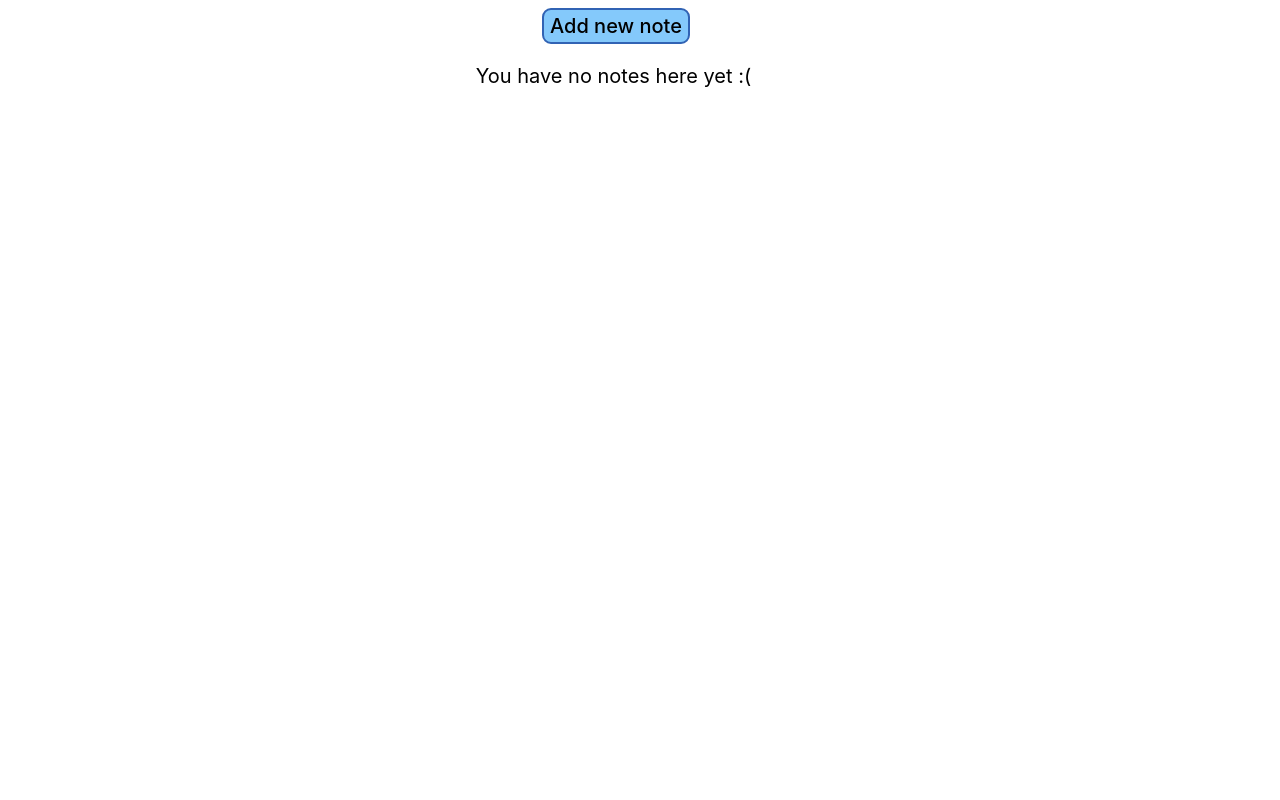
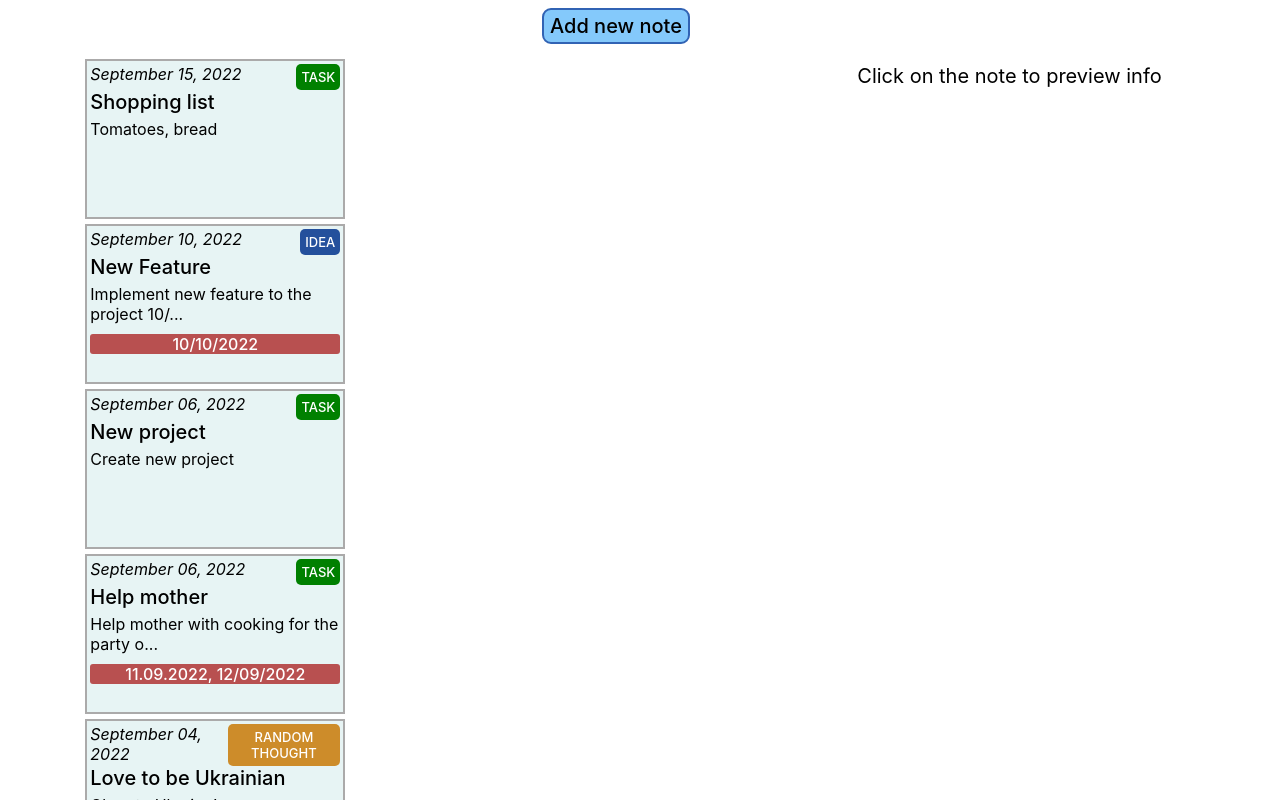
Before and after one commit to plntry/notesapp-react-redux-ts, a React (Create React App) app: page / in a window 1280 px wide. Shown: the top 800 px of the page. Built offline with nearby package versions, Linux system fonts and the light colour scheme.

Commit message:
Added categories, dates & new styles

```diff
--- a/src/App.tsx
+++ b/src/App.tsx
@@ -5,11 +5,16 @@ import { useDispatch, useSelector } from 'react-redux';
 import { fetchNotes } from './redux/actions/noteListActions';
 import { CreateNewNote } from './components/notes-components/CreateNewNote';
 import MainPage from './components/pages/MainPage';
+import { notes } from './data/notes';
 
 const App: React.FC = () => {
   const dispatch = useDispatch();
 
   const notesList = useSelector((state: AppState) => state.notesList);
+
+  useEffect(() => {
+    localStorage.setItem('notes', JSON.stringify(notes));
+  }, [])
 
   useEffect(() => {
     const notes = JSON.parse(localStorage.getItem('notes') || '[]');
--- a/src/components/notes-components/CreateNewNote.tsx
+++ b/src/components/notes-components/CreateNewNote.tsx
@@ -2,7 +2,7 @@ import { useSelector } from 'react-redux';
 import { useDispatch } from 'react-redux';
 import { useNavigate, useLocation, Link } from 'react-router-dom';
 import { updateNote, addNewNote, setEditStatus } from '../../redux/actions/noteListActions';
-import { setNewNoteContent, setNewNoteTitle } from '../../redux/actions/noteFieldsActions';
+import { setNewNoteContent, setNewNoteTitle, setNewNoteCategory } from '../../redux/actions/noteFieldsActions';
 
 export const CreateNewNote: React.FC = () => {
     const dispatch = useDispatch();
@@ -11,7 +11,7 @@ export const CreateNewNote: React.FC = () => {
 
     const notesList = useSelector((state: AppState) => state.notesList);
 
-    const { title, content } = useSelector((state: AppState) => state.noteFields)
+    const { title, content, category } = useSelector((state: AppState) => state.noteFields)
 
     const isEdit = useSelector((state: AppState) => state.isEdit);
 
@@ -26,10 +26,11 @@ export const CreateNewNote: React.FC = () => {
             ...note,
             title,
             content,
+            category,
           };
           dispatch(updateNote(updatedNote));
         } else {
-          dispatch(addNewNote({ title, content }));
+          dispatch(addNewNote({ title, content, category }));
         }
         navigate("/");
     }
@@ -37,28 +38,30 @@ export const CreateNewNote: React.FC = () => {
     const handleFormCancel = () => {
         dispatch(setNewNoteContent(''));
         dispatch(setNewNoteTitle(''));
+        dispatch(setNewNoteCategory('Task'));
         dispatch(setEditStatus(false));
     }
 
     return (
+      <div className='open-form-btn-container'>
         <form
-          className=""
+        className="create-note-form"
         onSubmit={(event) => handleFormSubmit(event)}
         >
-
+          <label>Note's name:</label>
           <input
             type="text"
-          className=""
+            name='title'
+            className="create-note-form-elements"
             placeholder="Enter note's name here"
             value={title}
             onChange={(e) => dispatch(setNewNoteTitle(e.target.value))}
             required
             minLength={3}
           />
-
-        <div className="">
+          <label>Note's content:</label>
           <textarea
-            className=""
+            className="create-note-form-elements"
             id="noteTextarea"
             rows={4}
             value={content}
@@ -66,21 +69,29 @@ export const CreateNewNote: React.FC = () => {
             placeholder="Enter content here"
             required
           />
-        </div>
-
-        <div className="">
-          <button className="" type="submit">
+          <label>Note's category:</label>
+          <select
+            className='create-note-form-elements'
+            value={category}
+            onChange={(e) => dispatch(setNewNoteCategory(e.target.value))}
+            required
+          >
+            <option defaultValue='Task'>Task</option>
+            <option value="Random Thought">Random Thought</option>
+            <option value="Idea">Idea</option>
+          </select>
+          <button className="edit-note-btn" type="submit">
             Submit
           </button>
           <Link
             to="/"
-            className=""
+            className="delete-note-btn"
             onClick={handleFormCancel}
           >
             Cancel
           </Link>
+        </form>
       </div>
-      </form>
     )
 }
 
--- a/src/components/notes-components/Note.tsx
+++ b/src/components/notes-components/Note.tsx
@@ -2,8 +2,9 @@ import React from "react";
 import { useNavigate } from "react-router-dom";
 import { useDispatch, useSelector } from "react-redux";
 import { setNotePreviewId } from "../../redux/actions/noteFieldsActions";
+import { regexp } from "../../constants/constants";
 
-const Note: React.FC<INote> = ({ content, title, date, id }) => {
+const Note: React.FC<INote> = ({ content, title, category, date, id }) => {
   const notePreviewId = useSelector((state: AppState) => state.notePreviewId);
   const navigate = useNavigate();
   const dispatch = useDispatch();
@@ -21,25 +22,35 @@ const Note: React.FC<INote> = ({ content, title, date, id }) => {
       year:"numeric"
     })
 
-  const slicedNoteText =
+  let dateMatch = Array.from(content.matchAll(regexp)).join(', ');
+
+  const slicedContent =
   content.length > 40 ? content.slice(0, 40).concat("...") : content;
 
-  let styledNote = "note-item";
+  let previewNoteStyle = 'note-item';
 
   if (notePreviewId === id) {
-    styledNote += " note-active";
+    previewNoteStyle += ' note-active';
+  }
+
+  let categoryStyle = 'note-category';
+
+  if (category === 'Idea') {
+    categoryStyle += ' note-idea';
+  } else if (category === 'Random Thought') {
+    categoryStyle += ' note-random-thought';
   }
 
   return (
-    <div className={styledNote} onClick={handleNoteClick}>
+    <div className={previewNoteStyle} onClick={handleNoteClick}>
       <div className="flex-container">
-        <div>{configuratedDate}</div>
-        <div className="note-category">Task</div>
+        <div className="note-date">{configuratedDate}</div>
+        <div className={categoryStyle}>{category}</div>
       </div>
 
-      <div className="">{title}</div>
-      <div className="">{slicedNoteText}</div>
-      <small>{configuratedDate}</small>
+      <div className="note-title">{title}</div>
+      <div className="note-content">{slicedContent}</div>
+      <div className="note-dates">{dateMatch}</div>
     </div>
   );
 };
--- a/src/components/notes-components/NotePreview.tsx
+++ b/src/components/notes-components/NotePreview.tsx
@@ -1,8 +1,10 @@
 import React from "react";
 import { useSelector, useDispatch } from "react-redux";
 import { Link } from "react-router-dom";
-import { setNewNoteTitle, setNewNoteContent } from "../../redux/actions/noteFieldsActions";
+import { setNewNoteTitle, setNewNoteContent, setNewNoteCategory } from "../../redux/actions/noteFieldsActions";
 import { removeNote, setEditStatus } from "../../redux/actions/noteListActions";
+import { regexp } from "../../constants/constants";
+
 const NotePreview: React.FC = () => {
   const dispatch = useDispatch();
   const { notesList, notePreviewId } = useSelector((state: AppState) => state);
@@ -21,43 +23,47 @@ const NotePreview: React.FC = () => {
       <div className="open-form-btn-container">
         <p className="notes-message">Click on the note to preview info</p>
       </div>
-    );
+    )
   }
 
-  const { title, content, date } = notePreview;
+  const { title, content, category, date } = notePreview;
 
-  Date.parse(date);
-  const configuratedDate = date.toLocaleDateString("en", {
+  const configuratedDate = (new Date(date)).toLocaleDateString("en", {
     timeZone:"UTC",
     month:"long",
     day:"2-digit",
     year:"numeric"
-  });
+  })
+
+  let dateMatch = Array.from(content.matchAll(regexp)).join(', ');
 
   const onNoteEdit = () => {
     dispatch(setEditStatus(true));
     dispatch(setNewNoteTitle(title));
     dispatch(setNewNoteContent(content));
+    dispatch(setNewNoteCategory(category));
   }
 
   return (
     <div className="preview-note-item">
-      <h5 className="">{title}</h5>
-      <p className="">{content}</p>
-      <p className="">{configuratedDate}</p>
+      <div className="preview-point">Created: </div><div>{configuratedDate}</div>
+      <div className="preview-point">Name: </div><div className="">{title}</div>
+      <div className="preview-point">Content: </div><div className="">{content}</div>
+      <div className="preview-point">Category: </div><div className="">{category}</div>
+      <div className="preview-point">Dates: </div><div className="">{dateMatch}</div>
+      <Link
+        to={`/edit-note/${notePreview.id}`}
+        className="edit-note-btn"
+        onClick={() => onNoteEdit()}
+      >
+        Edit
+      </Link>
       <Link
         to="/"
-        className=""
+        className="delete-note-btn"
         onClick={() => dispatch(removeNote(notePreview.id))}
       >
         Delete
-      </Link>
-      <Link
-        to={`/edit-note/${notePreview.id}`}
-        className=""
-        onClick={() => onNoteEdit()}
-      >
-        Edit
       </Link>
     </div>
   );
--- a/src/components/notes-components/NotesList.tsx
+++ b/src/components/notes-components/NotesList.tsx
@@ -20,6 +20,7 @@ const NotesList: React.FC = () => {
             date={note.date}
             content={note.content}
             title={note.title}
+            category={note.category}
           />
         ))}
     </div>
--- /dev/null
+++ b/src/constants/constants.ts
@@ -0,0 +1 @@
+export const regexp = /[0-9]{1,2}[\-/ \.][0-9]{1,2}[\-/ \.][0-9]{4}/g;
--- /dev/null
+++ b/src/data/notes.ts
@@ -0,0 +1,50 @@
+export const notes = [{
+    title: "Shopping list",
+    content: "Tomatoes, bread",
+    category: 'Task',
+    id: 1673508832283,
+    date: "2022-09-15T13:47:12.283Z"
+},
+{
+    title: "New Feature",
+    content: "Implement new feature to the project 10/10/2022",
+    category: 'Idea',
+    id: 1673508832284,
+    date: "2022-09-10T13:47:12.283Z"
+},
+{
+    title: "New project",
+    content: "Create new project",
+    category: 'Task',
+    id: 1673508832285,
+    date: "2022-09-06T13:47:12.283Z"
+},
+{
+    title: "Help mother",
+    content: "Help mother with cooking for the party on 11.09.2022 and 12/09/2022",
+    category: 'Task',
+    id: 1673508832286,
+    date: "2022-09-06T13:47:12.283Z"
+},
+{
+    title: "Love to be Ukrainian",
+    content: "Glory to Ukraine!",
+    category: 'Random Thought',
+    id: 1673508832287,
+    date: "2022-09-04T13:47:12.283Z"
+},
+{
+    title: "Save Earth, save people",
+    content: "Take part in some events for supporting peace and happiness on our planet",
+    category: 'Idea',
+    id: 1673508832288,
+    date: "2022-09-03T13:47:12.283Z"
+},
+{
+    title: "Homework at the university",
+    content: "Doing my homework",
+    category: 'Task',
+    id: 1673508832289,
+    date: "2022-09-01T13:47:12.283Z"
+}
+]
--- a/src/index.css
+++ b/src/index.css
@@ -9,6 +9,11 @@ body {
   display: flex;
   flex-direction: column;
   align-items: center;
+}
+
+::selection {
+  color: white;
+  background-color: rgb(75, 163, 163);
 }
 
 .flex-container {
@@ -36,7 +41,6 @@ body {
 .open-form-btn:hover {
   background-color: #24509c;
   color: white;
-  transform: translateY(2px);
 }
 
 .notes-message {
@@ -56,24 +60,24 @@ body {
   display: flex;
   flex-flow: column wrap;
   gap: 5px;
-  margin: 25px;
-  left: 0;
-  /* position:fixed; */
-  /* justify-content: flex-start; */
+  margin: 15px;
+  margin-left: 15px;
+  margin-right: 40vw;
 }
 
 .note-item {
   background-color: rgb(231, 244, 244);
-  border-radius: 5px;
-  border: 2px solid rgb(212, 211, 211);
+  border: 2px solid rgb(171, 170, 170);
   width: 250px;
   height: 150px;
-  transition: 0.3s;
+  transition: transform .2s;
+  padding: 3px;
 }
 
 .note-item:hover {
   cursor: pointer;
   background-color: rgb(156, 216, 216);
+  transform: scale(1.1);
 }
 
 .note-category {
@@ -84,7 +88,40 @@ body {
   color: white;
   padding: 5px;
   border-radius: 5px;
-  margin: 4px 3px 3px 65px;
+  margin-left: auto;
+  text-align: center;
+}
+
+.note-date {
+  font-style: oblique;
+}
+
+.note-title {
+  font-weight: 500;
+  font-size: 20px;
+}
+
+.note-content {
+  margin-top: 5px;
+}
+
+.note-dates {
+  margin-top: 10px;
+  background-color: rgb(184, 80, 80);
+  color: white;
+  font-weight: 500;
+  border-radius: 3px;
+  text-align: center;
+}
+
+.note-idea {
+  background-color: #24509c;
+}
+
+.note-random-thought {
+  background-color: #cd8c2a;
+  padding-left: 0px;
+  padding-right: 0px;
 }
 
 .note-active {
@@ -93,13 +130,77 @@ body {
 }
 
 .preview-note-item {
+  position: fixed;
   display: flex;
   flex-direction: column;
+  padding: 3px;
   margin-top: 25px;
-  width: calc(35vw);
-  background-color: rgb(250, 248, 226);
-  border: 2px solid rgb(208, 220, 220);
-  border-radius: 5px;
-  height: 40vh;
+  margin-left: 60vw;
+  width: 35vw;
+  background-color: rgb(218, 248, 248);
+  border: 2px solid rgb(116, 156, 156);
+  height: auto;
   margin-right: 20px;
 }
+
+.preview-point {
+  font-weight: 500;
+  font-size: 17px;
+  background-color: rgb(156, 216, 216);
+}
+
+.delete-note-btn {
+  text-decoration: none;
+  font-size: 20px;
+  font-weight: 500;
+  text-align: center;
+  border-radius: 9px;
+  background-color: rgb(187, 16, 16);
+  color: white;
+  padding: 4px 6px;
+  border: 2px solid rgb(107, 31, 31);
+  cursor: pointer;
+  transition: all 0.2s ease;
+  margin-top: 3px;
+}
+
+.delete-note-btn:hover {
+  background-color: #9c2424;
+  color: white;
+}
+
+.edit-note-btn {
+  text-decoration: none;
+  font-size: 20px;
+  font-weight: 500;
+  text-align: center;
+  border-radius: 9px;
+  background-color: rgb(17, 153, 203);
+  color: white;
+  padding: 4px 6px;
+  border: 2px solid rgb(29, 95, 117);
+  cursor: pointer;
+  transition: all 0.2s ease;
+  margin-top: 3px;
+}
+
+.edit-note-btn:hover {
+  background-color: rgb(21, 119, 154);
+  color: white;
+}
+
+/* Create Note Form */
+.create-note-form {
+  display: flex;
+  flex-direction: column;
+  justify-content: center;
+  align-items: center;
+  background-color: rgb(218, 248, 248);
+  border: 2px solid rgb(116, 156, 156);
+  margin-top: 150px;
+  padding: 60px;
+}
+
+.create-note-form-elements {
+  margin-bottom: 25px;
+}
--- a/src/interfaces/INote.d.ts
+++ b/src/interfaces/INote.d.ts
@@ -3,5 +3,5 @@ interface INote {
     title: string;
     date: Date;
     content: string;
-
+    category: string;
   }
--- a/src/redux/actions/noteFieldsActions.ts
+++ b/src/redux/actions/noteFieldsActions.ts
@@ -8,6 +8,11 @@ export const setNewNoteContent = (content: string): Action => ({
     payload: content
 })
 
+export const setNewNoteCategory = (category: string): Action => ({
+    type: 'SET_NEW_NOTE_CATEGORY',
+    payload: category
+})
+
 export const setNotePreviewId = (id: number): Action => ({
     type: 'SET_NOTE_PREVIEW_ID',
     payload: id
--- a/src/redux/reducer.ts
+++ b/src/redux/reducer.ts
@@ -3,6 +3,7 @@ const initialState: AppState = {
     noteFields: {
         title: '',
         content: '',
+        category: '',
     },
     notePreviewId: null,
      searchText: '',
@@ -23,7 +24,7 @@ function updateNoteFields(
     }
 }
 
-const resetNoteFields = () => ({ title: '', content: '' });
+const resetNoteFields = () => ({ title: '', content: '', category: 'Task' });
 
 export const reducer = (state:AppState = initialState, action:Action): AppState => {
     switch(action.type) {
@@ -33,8 +34,11 @@ export const reducer = (state:AppState = initialState, action:Action): AppState
         case 'SET_NEW_NOTE_TEXT':
             return updateNoteFields(state, action.payload, 'content');
 
+        case 'SET_NEW_NOTE_CATEGORY':
+            return updateNoteFields(state, action.payload, 'category');
+
         case 'ADD_NEW_NOTE':
-            const { title, content } = action.payload;
+            const { title, content, category } = action.payload;
 
             if (state.isEdit) {
                 return {
@@ -45,6 +49,7 @@ export const reducer = (state:AppState = initialState, action:Action): AppState
                 const newNote: Note = {
                     title,
                     content,
+                    category,
                     id: Date.now(),
                     date: new Date()
                 }
@@ -80,7 +85,8 @@ export const reducer = (state:AppState = initialState, action:Action): AppState
             const updatedNote = {
                 ...note,
                 title: action.payload.title,
-                noteText: action.payload.noteText,
+                content: action.payload.content,
+                category: action.payload.category,
                 date: new Date(),
             };
             const noteIndex = state.notesList.findIndex(
--- a/src/types/types.d.ts
+++ b/src/types/types.d.ts
@@ -3,6 +3,7 @@ type AppState = {
   noteFields: {
     title: string;
     content: string;
+    category: string;
   };
   notePreviewId: null | number;
   searchText: string;
@@ -19,5 +20,5 @@ type Note = {
   title: string;
   date: Date;
   content: string;
-
+  category: string;
 }
```
Lines whose indentation alone changed are shown as unchanged.
